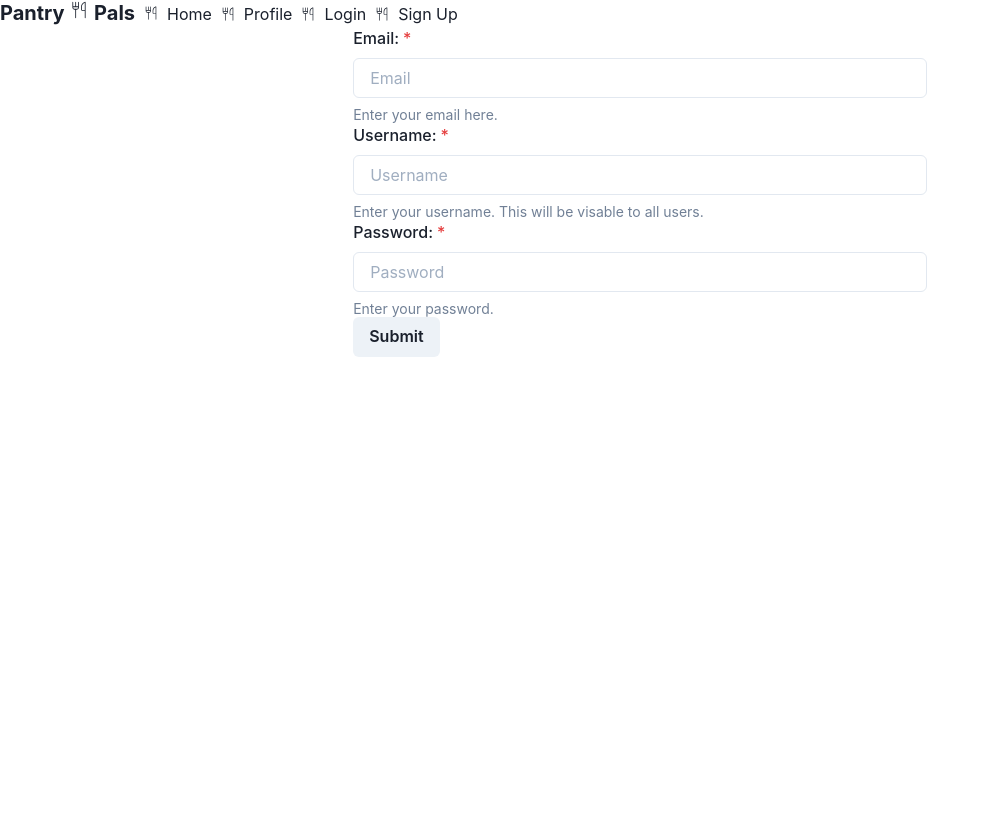
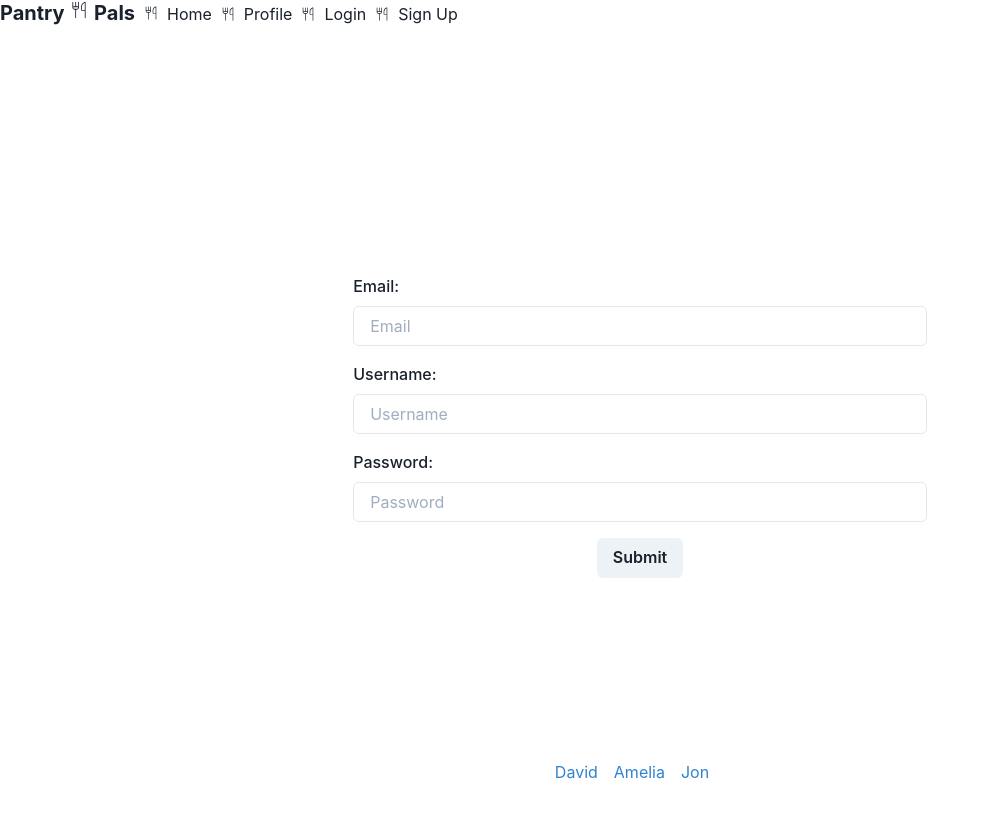
Before and after one commit to Cyril1743/Pantry-Pals, a React (Create React App) app in the folder client/: page /signup in a window 1280 px wide. Shown: the top 818 px of the page, without its empty margins (0-989 px from the left). Built offline with nearby package versions, Linux system fonts and the light colour scheme.

Commit message:
merge conflict?

```diff
--- a/client/src/App.js
+++ b/client/src/App.js
@@ -6,6 +6,7 @@ import { setContext } from '@apollo/client/link/context';
 
 import Home from './pages/Home';
 import NavBar from './components/NavBar'
+import Footer from './components/Footer'
 import Profile from './pages/Profile';
 import Login from './pages/Login';
 import SignUp from "./pages/SignUp"
@@ -48,6 +49,7 @@ export default function App() {
             <Route path='/profile/:username' element={<Profile />} />
            <Route path='/recipe/:recipeId' element={<Recipe />} />
           </Routes>
+          <Footer />
         </Router>
       </ChakraProvider>
     </ApolloProvider>
--- /dev/null
+++ b/client/src/components/Footer.js
@@ -0,0 +1,23 @@
+import React from 'react';
+import { Box, Flex, Text, Link } from '@chakra-ui/react';
+import '../styles/style.css'
+
+const Footer = () => {
+  return (
+    <Box as="footer" py={4} className='footer'>
+      <Flex justify="center" mt={2}>
+        <Link fontSize="md" color="blue.500" mr={4} href="https://github.com/Cyril1743" target="_blank">
+          David
+        </Link>
+        <Link fontSize="md" color="blue.500" mr={4} href="https://github.com/AmeliaBigler" target="_blank">
+          Amelia
+        </Link>
+        <Link fontSize="md" color="blue.500" mr={4} href="https://github.com/JonathanGuhl" target="_blank">
+          Jon
+        </Link>
+      </Flex>
+    </Box>
+  );
+};
+
+export default Footer;
--- a/client/src/components/NavBar.js
+++ b/client/src/components/NavBar.js
@@ -58,7 +58,7 @@ export default function NavBar() {
             </BreadcrumbLink>
             </BreadcrumbItem>
             <BreadcrumbItem>
-            <BreadcrumbLink as={Link} to="/singUp">
+            <BreadcrumbLink as={Link} to="/signUp">
                 Sign Up
             </BreadcrumbLink>
             </BreadcrumbItem>
--- a/client/src/pages/Login.js
+++ b/client/src/pages/Login.js
@@ -53,8 +53,8 @@ export default function Login() {
     }
 
     return (
-        <Container>
-            <FormControl isInvalid={emailError} isRequired>
+        <Container className="loginContainer">
+            <FormControl m={2} isInvalid={emailError}>
                 <FormLabel htmlFor="email">Email:</FormLabel>
                 <Input
                     id="email"
@@ -64,17 +64,14 @@ export default function Login() {
                     onChange={handleEmailChange}
                     onBlur={handleEmailBlur}
                 />
-                {emailError ?
+                {emailError && (
                     <FormErrorMessage>
                         Email is required
                     </FormErrorMessage>
-                    :
-                    <FormHelperText>
-                        Enter the email you used to sign up
-                    </FormHelperText>
+                )
                 }
             </FormControl>
-            <FormControl isInvalid={passwordError} isRequired>
+            <FormControl m={2} isInvalid={passwordError}>
                 <FormLabel htmlFor="password">Password:</FormLabel>
                 <Input
                     id="password"
@@ -84,14 +81,11 @@ export default function Login() {
                     onBlur={handlePasswordBlur}
                     placeholder="Password"
                 />
-                {passwordError ?
+                {passwordError && (
                     <FormErrorMessage>
                         Password is required
                     </FormErrorMessage>
-                    :
-                    <FormHelperText>
-                        Enter your password
-                    </FormHelperText>
+                )
                 }
             </FormControl>
             <Button onClick={handleFormSubmit}> Submit </Button>
--- a/client/src/pages/SignUp.js
+++ b/client/src/pages/SignUp.js
@@ -57,9 +57,8 @@ export default function SignUp() {
     }
 
     return (
-        <Container>
-            <form onSubmit={handleFormSubmit}>
-                <FormControl isInvalid={emailError} isRequired>
+        <Container className="signUpContainer">
+                <FormControl m={2} isInvalid={emailError}>
                     <FormLabel htmlFor="email">Email:</FormLabel>
                     <Input
                         id="email"
@@ -69,16 +68,14 @@ export default function SignUp() {
                         onBlur={handleEmailBlur}
                         placeholder="Email"
                     />
-                    {emailError ?
+                    {emailError && (
                         <FormErrorMessage>
                             Email is required.
                         </FormErrorMessage>
-                        :
-                        <FormHelperText>
-                            Enter your email here.
-                        </FormHelperText>}
+                    )
+                    }
                 </FormControl>
-                <FormControl isInvalid={usernameError} isRequired>
+                <FormControl m={2} isInvalid={usernameError}>
                     <FormLabel htmlFor="username">Username:</FormLabel>
                     <Input
                         id="username"
@@ -88,16 +85,14 @@ export default function SignUp() {
                         onBlur={handleUsernameBlur}
                         placeholder="Username"
                     />
-                    {usernameError ?
+                    {usernameError && (
                         <FormErrorMessage>
                             Username is required.
                         </FormErrorMessage>
-                        :
-                        <FormHelperText>
-                            Enter your username. This will be visable to all users.
-                        </FormHelperText>}
+                    )
+                    }
                 </FormControl>
-                <FormControl isInvalid={passwordError} isRequired>
+                <FormControl m={2} isInvalid={passwordError}>
                     <FormLabel htmlFor="password">Password:</FormLabel>
                     <Input
                         id="password"
@@ -107,17 +102,14 @@ export default function SignUp() {
                         onBlur={handlePasswordBlur}
                         placeholder="Password"
                     />
-                    {passwordError ?
+                    {passwordError && (
                         <FormErrorMessage>
                             Password is required.
                         </FormErrorMessage>
-                        :
-                        <FormHelperText>
-                            Enter your password.
-                        </FormHelperText>}
+                    )
+                    }
                 </FormControl>
-                <Button type="submit">Submit</Button>
-            </form>
+                <Button m={2} onClick={handleFormSubmit}>Submit</Button>
         </Container>
     )
 }
--- /dev/null
+++ b/client/src/styles/style.css
@@ -0,0 +1,13 @@
+.footer {
+    position: fixed;
+    bottom: 0;
+    width: 100%;
+}
+
+.loginContainer, .signUpContainer {
+    display:flex;
+    flex-direction: column;
+    align-items: center;
+    justify-content: center;
+    height:100vh;
+}
```
Also changed, not shown: 15 other files (tests, documents, lock files or other folders).
